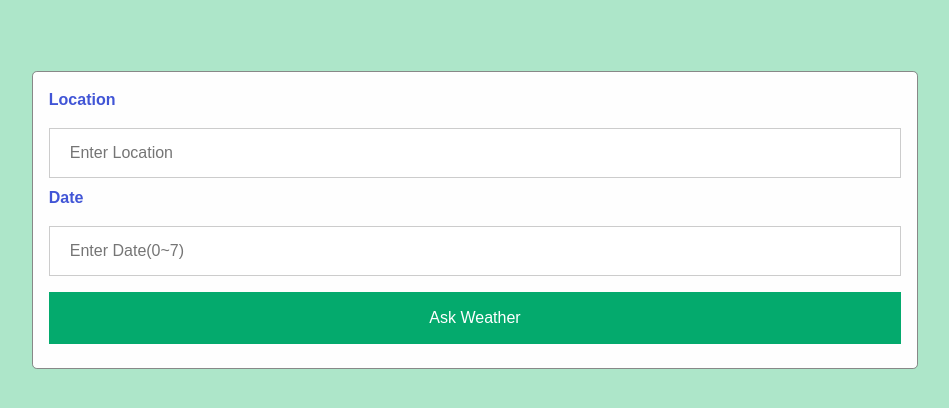
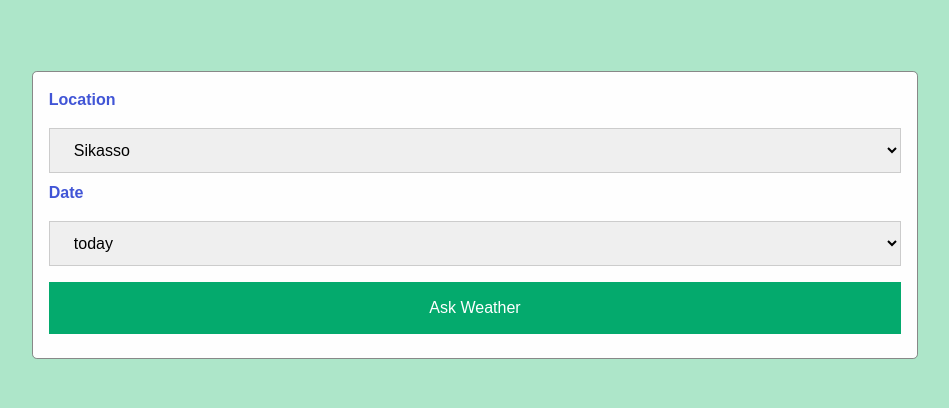
Before and after one commit to WillemGerritzen/ict4d, a Flask app: page /webForm in a window 1280 px wide. Shown: the top 408 px of the page, without its empty margins (165-1114 px from the left). Run offline with Flask 2, Linux system fonts and the light colour scheme; some libraries are stand-ins or nearby versions.

Commit message:
changeinputto select

```diff
--- a/app/main.py
+++ b/app/main.py
@@ -153,7 +153,7 @@ def locationDateForm():
     if request.method == 'GET':
         return render_template('locationDate.html')
     if request.method == 'POST':
-        city = request.form['location']
+        city = request.form['Location']
         date = request.form['date']
         cityList = ['Sikasso', 'Ségou', 'Kayes', 'Nara', 'Bamako']
         dateList = ['0','1','2','3','4','5','6']
@@ -175,3 +175,7 @@ def locationDateForm():
         data['humidity'] = str(load_weather[7])
         return render_template('result.html', city=city, home_url=request.host_url+'webForm', description=data['description'], temperature_min=data['temperature_min'],
                                temperature_max=data['temperature_max'], wind_speed=data['wind_speed'], humidity=data['humidity'])
+
+
+if __name__=='__main__':
+    app.run()
--- a/app/static/css/style.css
+++ b/app/static/css/style.css
@@ -17,6 +17,15 @@ body {font-family: Arial, Helvetica, sans-serif;}
 
 /* Full-width input fields */
 input[type=text], input[type=password] {
+  width: 100%;
+  padding: 12px 20px;
+  margin: 8px 0;
+  display: inline-block;
+  border: 1px solid #ccc;
+  box-sizing: border-box;
+}
+
+select {
   width: 100%;
   padding: 12px 20px;
   margin: 8px 0;
--- a/app/templates/locationDate.html
+++ b/app/templates/locationDate.html
@@ -3,22 +3,31 @@
   <form id="consultForm" class="modal-content"  method="POST">
     <div class="container">
       <label for="location"><b>Location</b></label>
-      <input
-        id="location"
-        type="text"
-        placeholder="Enter Location"
-        name="location"
-        required
-      />
+{#      <input#}
+{#        id="location"#}
+{#        type="text"#}
+{#        placeholder="Enter Location"#}
+{#        name="location"#}
+{#        required#}
+{#      />#}
+        <select name="Location">
+        <option value="Sikasso">Sikasso</option>
+        <option value="Ségou">Ségou</option>
+        <option value="Kayes">Kayes</option>
+        <option value="Nara">Nara</option>
+            <option value="Bamako">Bamako</option>
+        </select>
 
       <label for="date"><b>Date</b></label>
-      <input
-        id="date"
-        type="text"
-        placeholder="Enter Date(0~7)"
-        name="date"
-        required
-      />
+       <select name="date">
+        <option value="0">today</option>
+        <option value="1">Tomorrow</option>
+        <option value="2">the day after tomorrow</option>
+        <option value="3">3 days later</option>
+           <option value="4">4 days later</option>
+        <option value="5">5 days later</option>
+        <option value="6">6 days later</option>
+        </select>
 
       <button >Ask Weather</button>
     </div>
```
